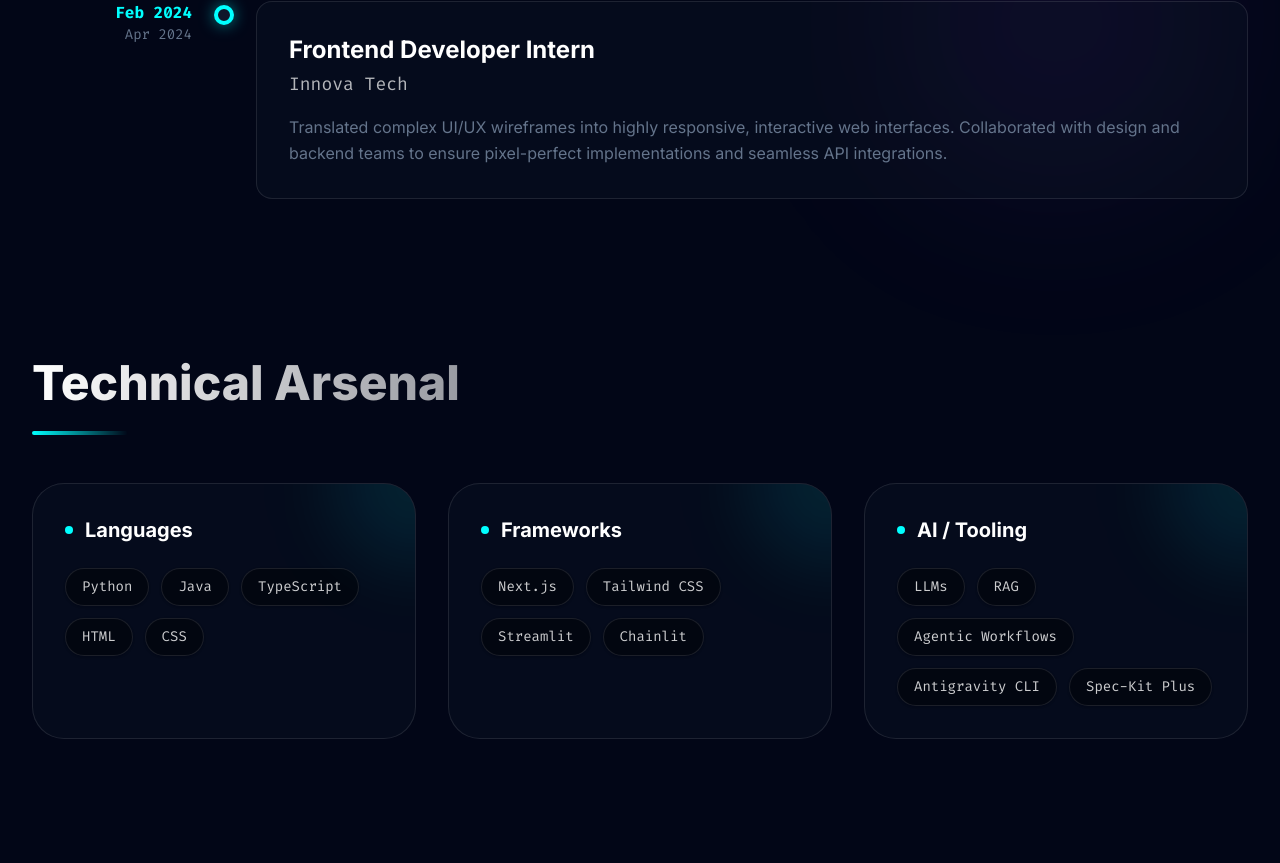
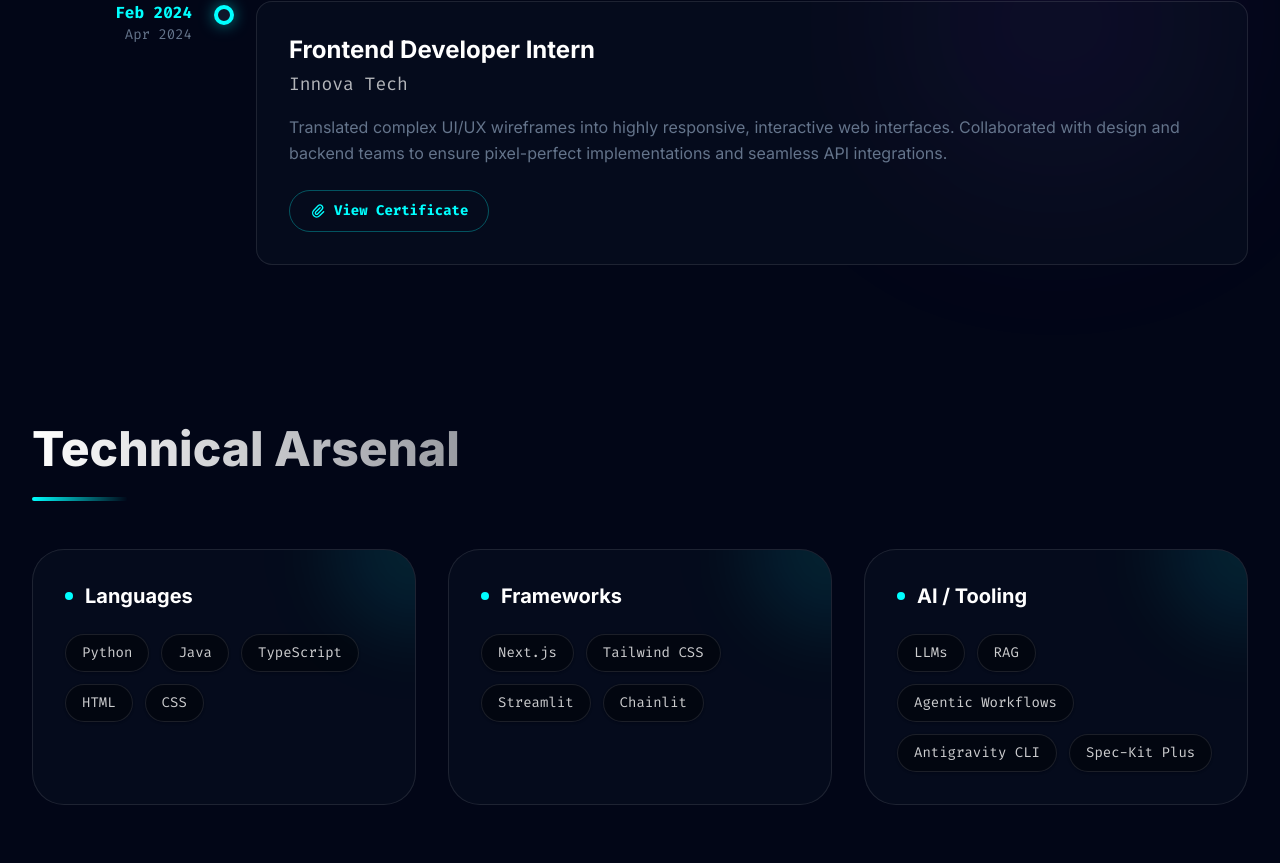
Before and after one commit to shariq001/Portfolio, a Next.js app: page /about in a window 1280 px wide. Shown: the part 937-1800 px from the top of the page. Built offline with nearby package versions, Linux system fonts and the light colour scheme.

Commit message:
feat(experience): add view certificate button for internship

```diff
--- a/components/Experience.tsx
+++ b/components/Experience.tsx
@@ -24,7 +24,7 @@ export default function Experience() {
           </div>
 
           <div className="md:hidden mb-2">
-            <span className="text-primary font-mono text-sm font-bold">Feb 2024 — Apr 2024</span>
+            <span className="text-primary font-mono text-sm font-bold">Feb 2025 — Apr 2025</span>
           </div>
 
           <div className="bg-surface/30 backdrop-blur-xl border border-white/10 rounded-2xl p-6 md:p-8 flex-grow hover:border-primary/50 transition-all duration-500 hover:-translate-y-2 hover:shadow-[0_15px_40px_rgba(0,255,255,0.1)] relative overflow-hidden">
@@ -34,6 +34,12 @@ export default function Experience() {
             <p className="text-muted leading-relaxed">
               Translated complex UI/UX wireframes into highly responsive, interactive web interfaces. Collaborated with design and backend teams to ensure pixel-perfect implementations and seamless API integrations.
             </p>
+            <div className="mt-6 relative z-10">
+              <a href="/Certificate.jpg" target="_blank" rel="noopener noreferrer" className="inline-flex items-center gap-2 px-5 py-2.5 rounded-full border border-primary/30 text-primary font-mono text-sm font-bold hover:bg-primary/10 hover:border-primary transition-all duration-300 hover:shadow-[0_0_15px_rgba(0,255,255,0.2)]">
+                <svg className="w-4 h-4" fill="none" stroke="currentColor" viewBox="0 0 24 24"><path strokeLinecap="round" strokeLinejoin="round" strokeWidth="2" d="M15.172 7l-6.586 6.586a2 2 0 102.828 2.828l6.414-6.586a4 4 0 00-5.656-5.656l-6.415 6.585a6 6 0 108.486 8.486L20.5 13"></path></svg>
+                View Certificate
+              </a>
+            </div>
           </div>
 
         </div>
```
